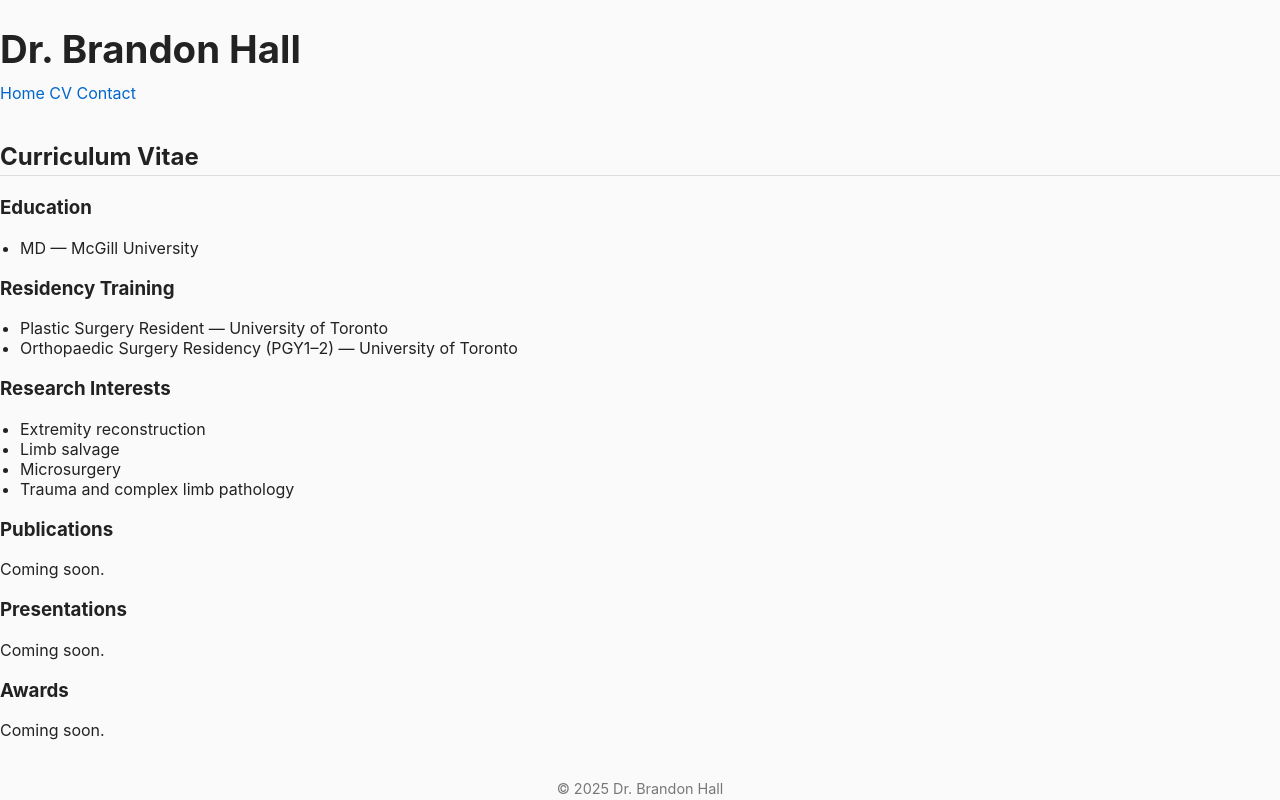
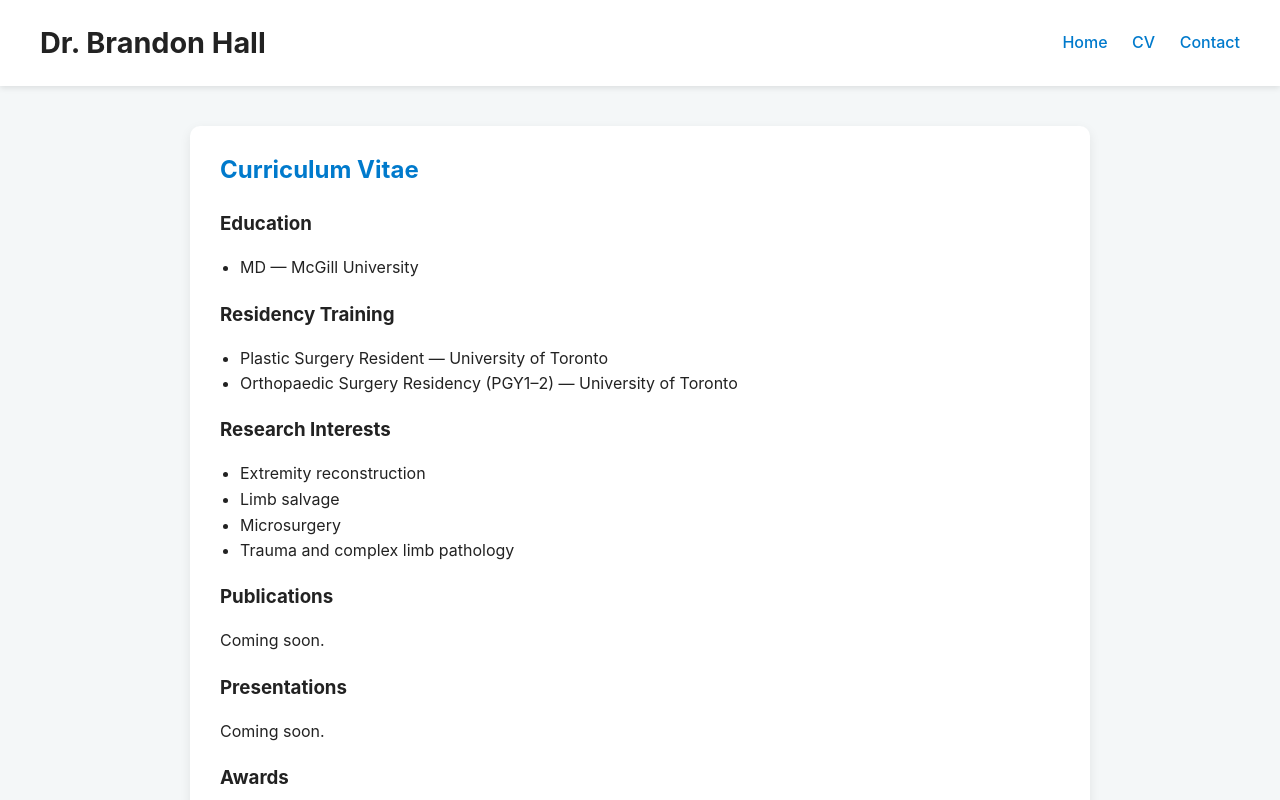
Before and after one commit to brandonhallmd/personalsite, a plain HTML site: page brandon_site_styled/cv.html in a window 1280 px wide. Shown: the top 800 px of the page. Drawn offline with Linux system fonts and the light colour scheme.

Commit message:
Refactor styles for header, navigation, and cards

```diff
--- a/brandon_site_styled/styles.css
+++ b/brandon_site_styled/styles.css
@@ -1,50 +1,96 @@
+/* Modern fancy style */
 body {
-    font-family: -apple-system, BlinkMacSystemFont, 'Segoe UI', Roboto, sans-serif;
-    background: #fafafa;
-    margin: 0;
-    padding: 0;
-    color: #222;
+  font-family: 'Inter', -apple-system, BlinkMacSystemFont, 'Segoe UI', Roboto, sans-serif;
+  background: #f4f7f8;
+  color: #222;
+  margin: 0;
+  line-height: 1.6;
 }
 
-.container {
-    max-width: 720px;
-    margin: auto;
-    padding: 40px 20px;
+header {
+  background: #fff;
+  padding: 20px 40px;
+  box-shadow: 0 2px 6px rgba(0,0,0,0.1);
+  position: sticky;
+  top: 0;
+  z-index: 100;
 }
 
-h1 {
-    font-size: 2.4rem;
-    margin-bottom: 0.3em;
+.nav-container {
+  display: flex;
+  justify-content: space-between;
+  align-items: center;
+}
+
+header h1 {
+  margin: 0;
+  font-size: 1.8rem;
+  font-weight: 700;
+}
+
+nav a {
+  margin-left: 20px;
+  text-decoration: none;
+  color: #007acc;
+  font-weight: 500;
+  transition: color 0.3s;
+}
+
+nav a:hover {
+  color: #005f99;
+}
+
+main {
+  max-width: 900px;
+  margin: 40px auto;
+  padding: 0 20px;
+}
+
+.card {
+  background: #fff;
+  padding: 25px 30px;
+  margin-bottom: 30px;
+  border-radius: 10px;
+  box-shadow: 0 4px 12px rgba(0,0,0,0.08);
+  transition: transform 0.3s, box-shadow 0.3s;
+}
+
+.card:hover {
+  transform: translateY(-4px);
+  box-shadow: 0 8px 20px rgba(0,0,0,0.12);
 }
 
 h2 {
-    margin-top: 1.6em;
-    border-bottom: 1px solid #ddd;
-    padding-bottom: 0.2em;
+  margin-top: 0;
+  color: #007acc;
 }
 
-.tagline {
-    font-size: 1.1rem;
-    color: #555;
-    margin-bottom: 1.5em;
+h3 {
+  margin-bottom: 0.3em;
 }
 
 ul {
-    padding-left: 20px;
+  padding-left: 20px;
 }
 
-a {
-    color: #0066cc;
-    text-decoration: none;
+a.btn {
+  display: inline-block;
+  margin-top: 10px;
+  padding: 10px 18px;
+  background: #007acc;
+  color: #fff;
+  border-radius: 6px;
+  text-decoration: none;
+  transition: background 0.3s;
 }
 
-a:hover {
-    text-decoration: underline;
+a.btn:hover {
+  background: #005f99;
 }
 
 footer {
-    margin-top: 40px;
-    color: #777;
-    font-size: 0.9rem;
-    text-align: center;
+  text-align: center;
+  padding: 20px;
+  color: #777;
+  font-size: 0.9rem;
 }
```
